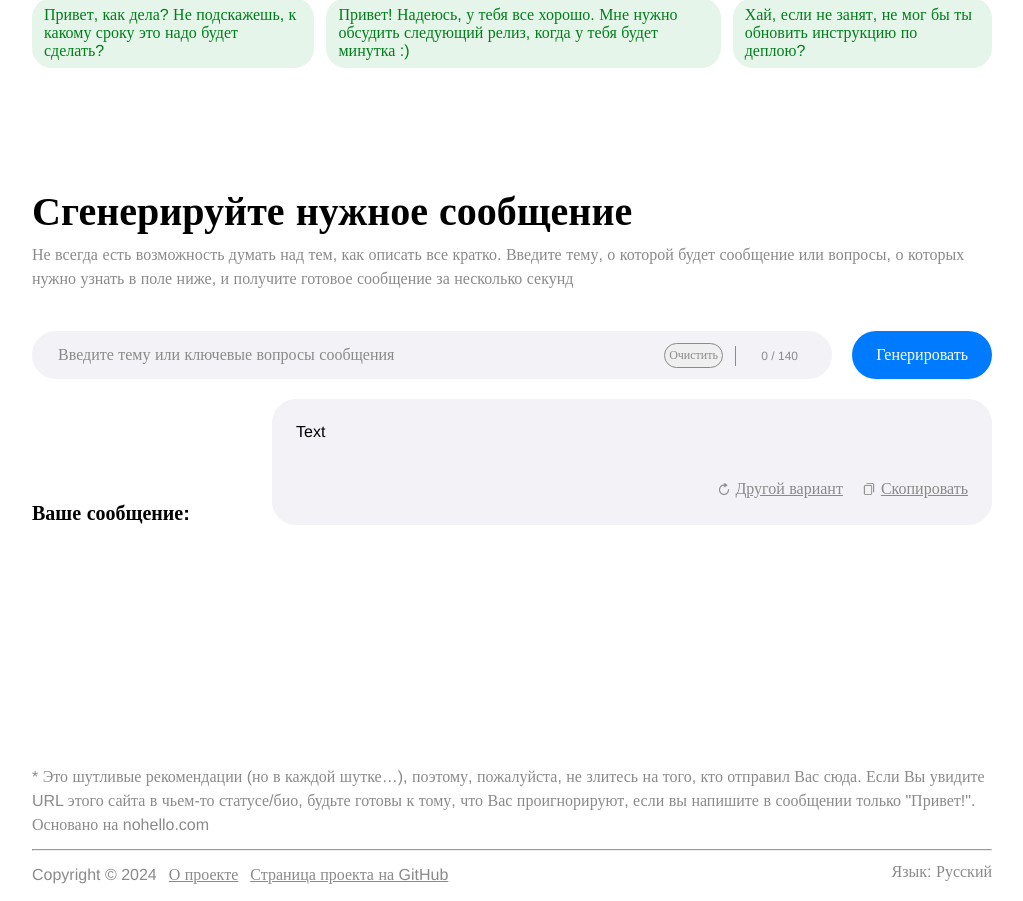
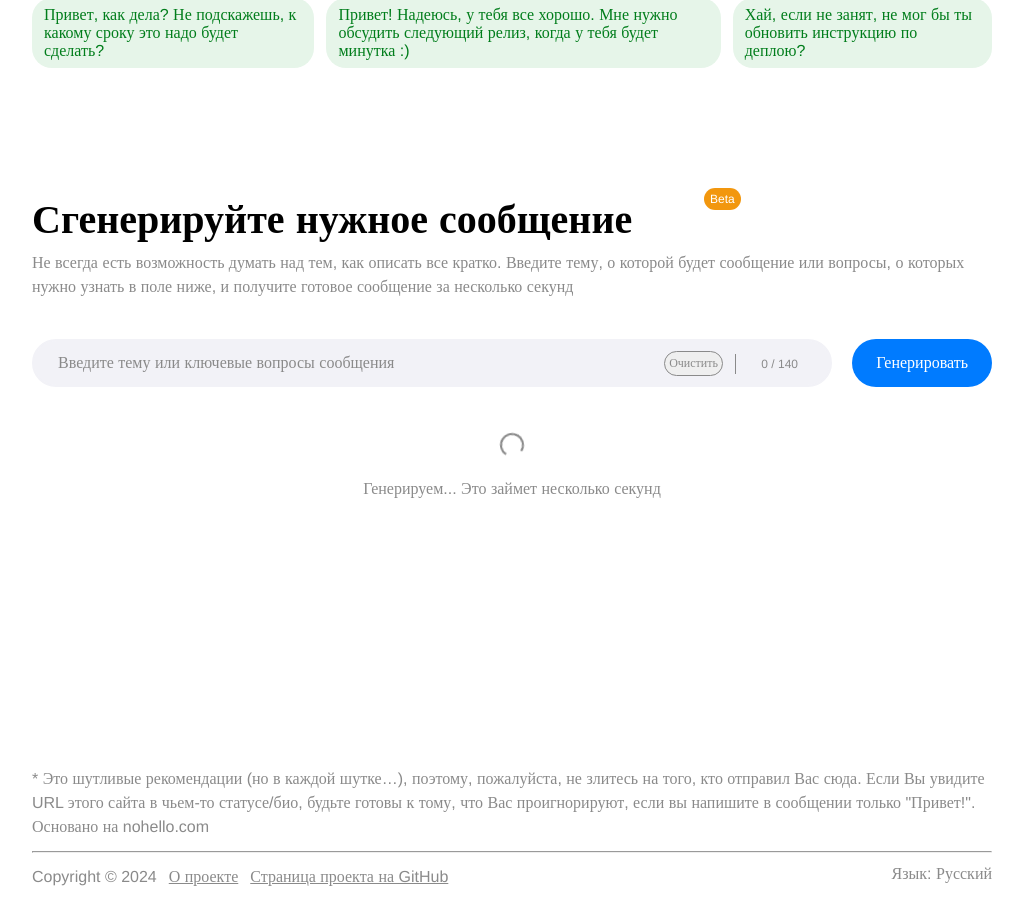
Before and after one commit to lletov/nohello-react, a React (Create React App) app: page / in a window 1280 px wide. Shown: the part 1552-2453 px from the top of the page, without its empty margins (128-1151 px from the left). Built offline with nearby package versions, Linux system fonts and the light colour scheme.

Commit message:
feat: loader comp added

```diff
--- a/src/App.css
+++ b/src/App.css
@@ -14,6 +14,8 @@
   --white: #FFF;
   --accent-hover: #006ADC;
   --black: #222222;
+  --green: #007D1B;
+  --orange: #F2970E;
 }
 
 .app {
@@ -199,9 +201,21 @@
 }
 
 .generator {
+  position: relative;
   display: flex;
   flex-direction: column;
   gap: 40px;
+}
+
+.sticker{
+  position: absolute;
+  top: 40px;
+  left: 672px;
+  padding: 4px 6px;
+  background-color: var(--orange);
+  color: var(--white);
+  font-size: 12px;
+  border-radius: 12px;
 }
 
 .generator-forms {
@@ -284,6 +298,36 @@
   transition: 0.3s ease-in-out;
 }
 
+.loader {
+  min-height: 120px;
+  align-items: center;
+  display: flex;
+  flex-direction: column;
+  justify-content: center;
+  gap: 20px;
+  color: var(--gray);
+}
+
+.spinner {
+  width: 24px;
+  height: 24px;
+  border: 2px solid var(--gray);
+  border-bottom-color: transparent;
+  border-radius: 50%;
+  display: inline-block;
+  box-sizing: border-box;
+  animation: rotation 1.2s linear infinite;
+  }
+
+  @keyframes rotation {
+  0% {
+      transform: rotate(0deg);
+  }
+  100% {
+      transform: rotate(360deg);
+  }
+  }
+
 .message-res-form {
   display: flex;
   flex-direction: row;
--- /dev/null
+++ b/src/components/Loader.js
@@ -0,0 +1,10 @@
+import React from 'react'
+
+export const Loader = () => {
+  return (
+    <div className='loader'>
+        <span class="spinner"></span>
+        <p>Генерируем... Это займет несколько секунд</p>
+    </div>
+  )
+}
--- a/src/components/MessageGenerator.js
+++ b/src/components/MessageGenerator.js
@@ -1,10 +1,15 @@
 import React from 'react'
 import { Message } from './Message'
+import { Loader } from './Loader'
 
 export const MessageGenerator = () => {
   return (
     <div className='content generator'>
         <div className='h2-content'>
+            <div className='sticker'>Beta</div>
+            <div className='sticker-info'>
+                <p></p>
+            </div>
             <h2>Сгенерируйте нужное сообщение</h2>
             <p className='gray-text'>
             Не всегда есть возможность думать над тем, как описать все кратко. Введите тему, о которой будет сообщение или вопросы, о которых нужно узнать в поле ниже, и получите готовое сообщение за несколько секунд
@@ -25,7 +30,8 @@ export const MessageGenerator = () => {
                 </div>
             </div>
             <div>
-                <Message/>
+                {/* <Message/> */}
+                <Loader/>
             </div>
         </div>
     </div>
```
